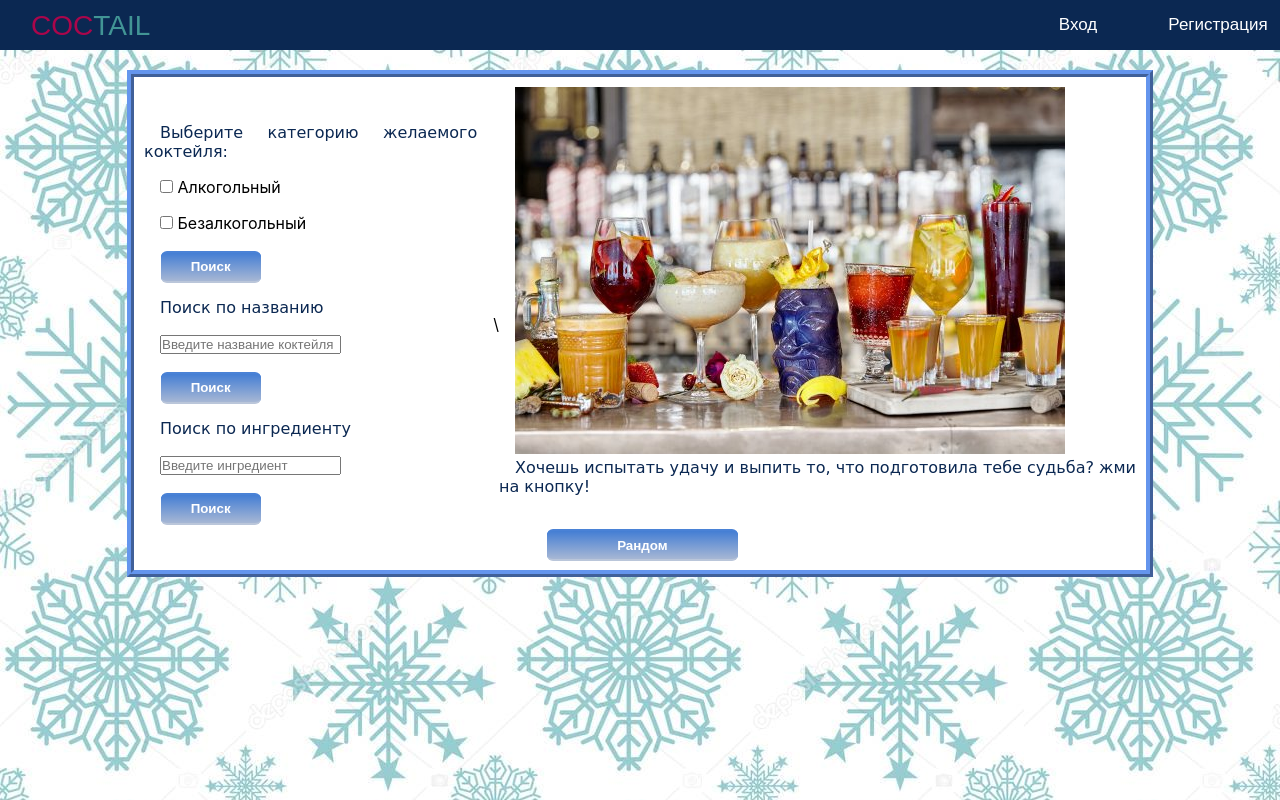
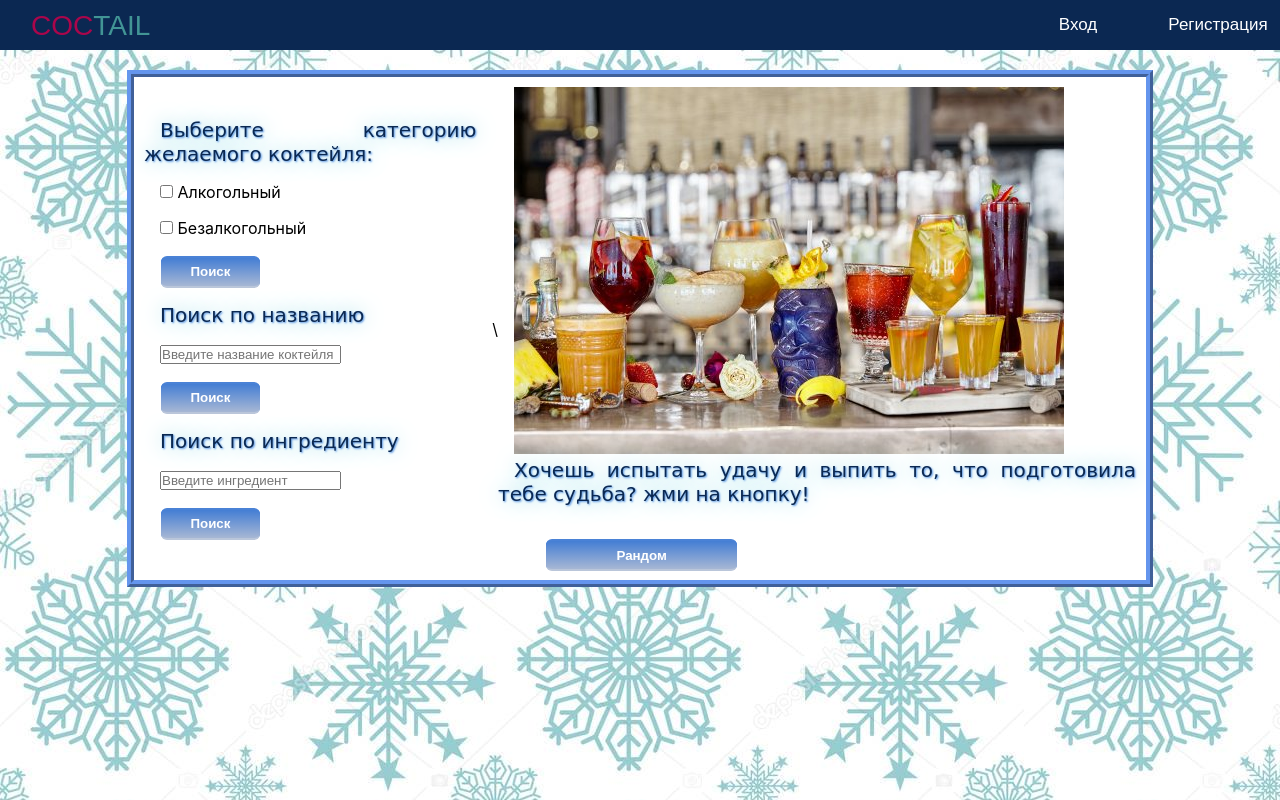
Before and after one commit to mokhova813/tenpr, a React (Create React App) app in the folder pro1/: page / in a window 1280 px wide. Shown: the top 800 px of the page. Built offline with nearby package versions, Linux system fonts and the light colour scheme.

Commit message:
text color font size shadow

```diff
--- a/pro1/src/pages/Home.css
+++ b/pro1/src/pages/Home.css
@@ -133,4 +133,6 @@
 .text{
     color: #0b2852;
     font-family: Comic Sans MS;
+    font-size: 20px;
+    text-shadow: 1px 1px 2px rgb(85, 147, 228), 0 0 1em rgb(121, 202, 216);
 }
```
